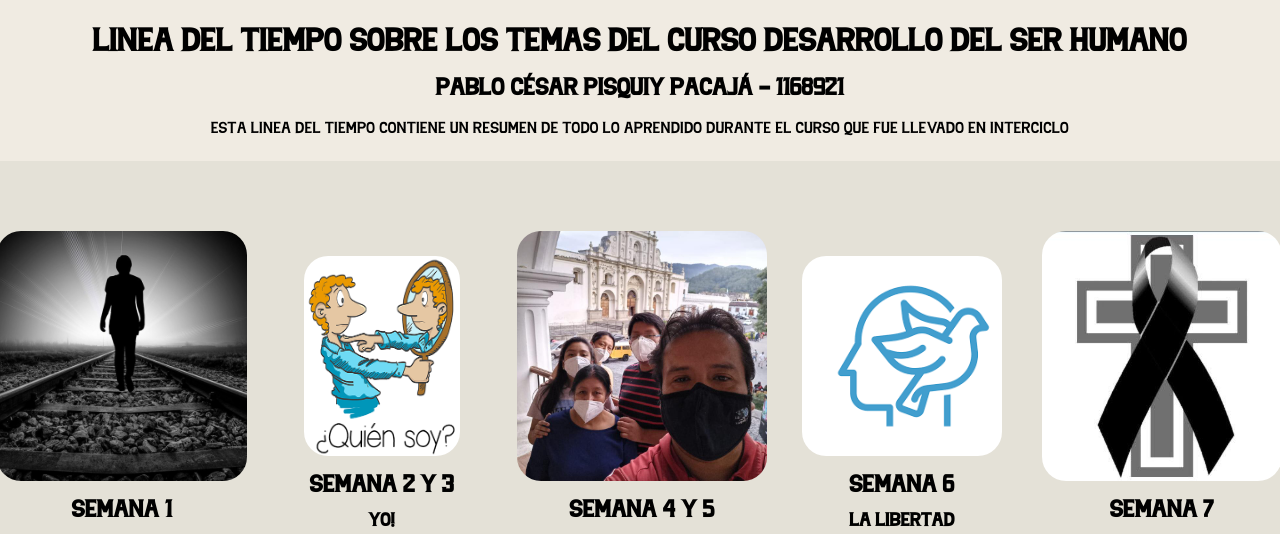
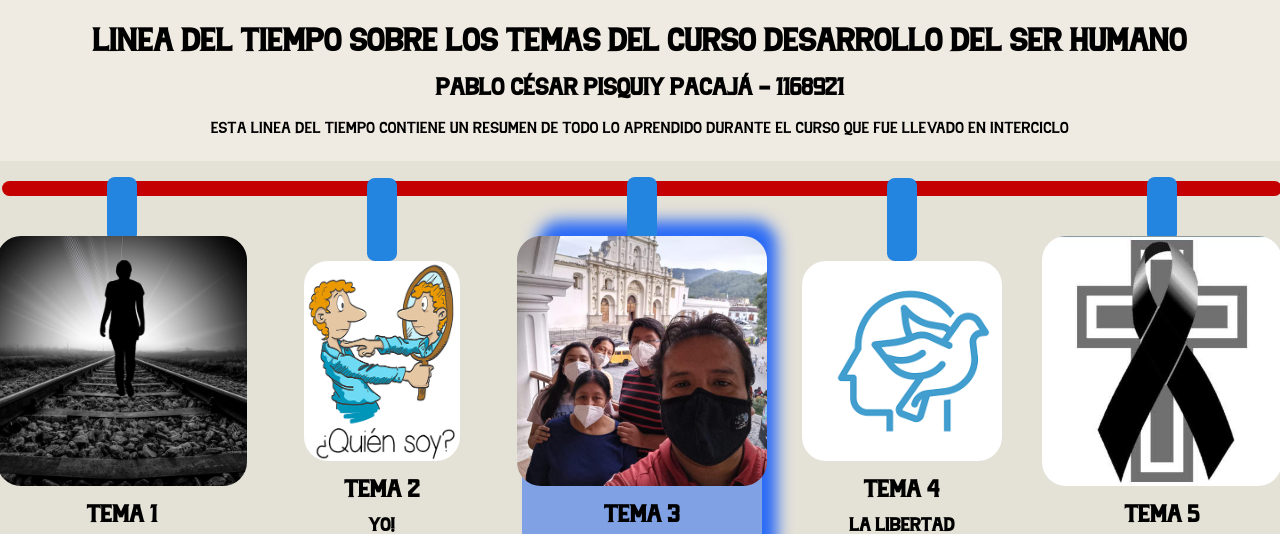
Before and after one commit to pcpisquiy/TimeLineCfi, a website: page Index.html in a window 1280 px wide. Shown: the top 534 px of the page. Drawn offline with nearby package versions, Linux system fonts and the light colour scheme; a web font is replaced by a local one.

Commit message:
creacion de la linea y de los ganchos y resalte de la familia

```diff
--- a/Assets/Sass/index.sass
+++ b/Assets/Sass/index.sass
@@ -16,22 +16,39 @@ $Descripcion: 'Tactico'
 .Contenido
     overflow: hidden
     padding-left: 2px
-    padding-top: 70px
+    padding-top: 20px
     background-color: #e4e1d7
-    height: 60vh
+    height: 65vh
     width: 100vw
+.linea
+    height: 15px
+    background-color: #c50000
+    border-radius: 1rem
+    margin-bottom: 40px
+.Conector
+    border-radius: 0.5rem
+    height: 65px
+    width: 30px
+    position: absolute
+    z-index: 3
+    transform: translateY(-230px)
+    background-color: #2485e0
+#card_yo .Conector ,#card_Libertad .Conector
+    height: 83px
+    transform: translateY(-220px)
+
 .cards
     display: grid
     grid-template-columns: repeat(auto-fit, minmax(200px,1fr))
     gap: 20px
 .card
-    border-radius: 1.5rem
     display: flex
     align-items: center
     justify-content: center
     flex-direction: column
 .img-card
     border-radius: 1.5rem
+    z-index: 9
 .card:nth-child(odd) .img-card
     height: 250px
 .card:nth-child(even) .img-card
@@ -53,7 +70,12 @@ $Descripcion: 'Tactico'
     font-family: $Titulos
     text-align: center
 
-
+#card_Familia
+    background-color: #6b93e7d2
+    border-radius: 1.50rem
+    box-shadow: 15px -15px 15px #0050fcd2
+#card_Familia:hover
+    transform: scale(1.2)
 .modal-contenido
   background-color: #2485e0
   width: 50rem
@@ -65,6 +87,7 @@ $Descripcion: 'Tactico'
 .modal
   background-color: rgba(0,0,0,.8)
   position: fixed
+  z-index: 12
   top: 0
   right: 0
   bottom: 0
@@ -76,6 +99,7 @@ $Descripcion: 'Tactico'
 #Modal:target
   opacity: 1
   pointer-events: auto
+  z-index: 12
 .Exit
     display: flex
     justify-content: end
--- a/Index.html
+++ b/Index.html
@@ -20,48 +20,56 @@
                 interciclo</p>
         </div>
         <div class="Contenido">
+            <div class="linea"></div>
             <div class="cards">
                 <div class="card" id="card_SentidoVida">
+                    <div class="Conector"></div>
                     <img src="./Assets/images/SVIda.jpg" class="img-card" />
                     <div class="Descripcion">
-                        <h2 class="Fecha">Semana 1</h2>
+                        <h2 class="Fecha">Tema 1</h2>
                         <h3 class="Titulo">Sentido de la vida</h3>
                     </div>
                     <a href="#Modal" class="button_card" id="btn_Sentido_Vida">+ Info</a>
                 </div>
-                <div class="card" id="card_vida">
+                <div class="card" id="card_yo">
+                    <div class="Conector"></div>
                     <img src="./Assets/images/Yo.png" class="img-card" />
                     <div class="Descripcion">
-                        <h2 class="Fecha">Semana 2 y 3</h2>
+                        <h2 class="Fecha">Tema 2</h2>
                         <h3 class="Titulo">Yo!</h3>
                     </div>
                     <a href="#Modal" class="button_card" id="btn_Yo">+ Info</a>
                 </div>
                 <div class="card" id="card_Familia">
+                    <div class="Conector"></div>
                     <img src="./Assets/images/Familia.jpg" class="img-card" />
                     <div class="Descripcion">
-                        <h2 class="Fecha">Semana 4 y 5</h2>
+                        <h2 class="Fecha">Tema 3</h2>
                         <h3 class="Titulo">La familia</h3>
                     </div>
                     <a href="#Modal" class="button_card" id="btn_LaFamilia">+ Info</a>
                 </div>
                 <div class="card" id="card_Libertad">
+                    <div class="Conector"></div>
+
                     <img src="./Assets/images/Libertad.png" class="img-card" />
                     <div class="Descripcion">
-                        <h2 class="Fecha">Semana 6</h2>
+                        <h2 class="Fecha">Tema 4</h2>
                         <h3 class="Titulo">La libertad</h3>
                     </div>
                     <a href="#Modal" class="button_card" id="btn_Libertad">+ Info</a>
                 </div>
                 <div class="card" id="card_Muerte">
+                    <div class="Conector"></div>
+
                     <img src="./Assets/images/Muerte.jpg" class="img-card" />
                     <div class="Descripcion">
-                        <h2 class="Fecha">Semana 7</h2>
+                        <h2 class="Fecha">Tema 5</h2>
                         <h3 class="Titulo">Sentido de la muerte</h3>
                     </div>
                     <a class="button_card" id="btn_Muerte" href="#Modal">+ Info</a>
                 </div>
-            </div>
+            </>
         </div>
     </main>
 
```
Also changed, not shown: Assets/CSS/index.css, 1 other file.
